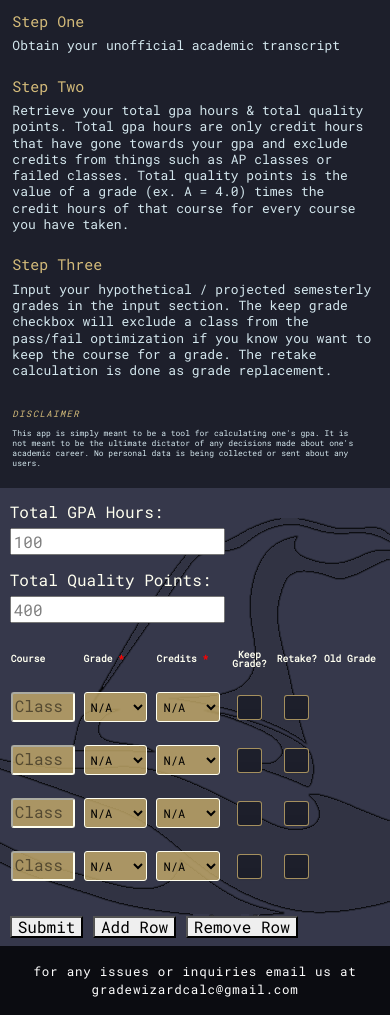
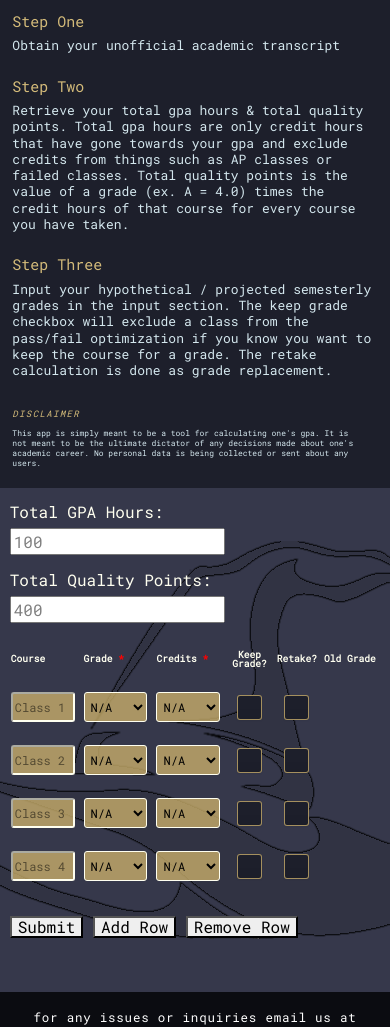
Before and after one commit to oliverwalsh7/gradecalculator, a website with bundled scripts: page index.html in a window 390 px wide. Shown: the part 75-1102 px from the top of the page. Built offline with nearby package versions, Linux system fonts and the light colour scheme.

Commit message:
changed placeholder styling

```diff
--- a/css/style.css
+++ b/css/style.css
@@ -473,6 +473,10 @@ that have a width less or equal than 500px*/
 
 @media screen and (max-width: 850px) {
 
+    #out {
+        padding: 2.5vh 0vh;
+    }
+
     /*shows elements in a column*/
     .topnav div:not(:first-child) {
         display: none;
@@ -515,13 +519,11 @@ that have a width less or equal than 500px*/
     .disclaimer-text {
         margin-bottom: 20px;
     }
-
-    ::placeholder { /* Chrome/Opera/Safari */
+/*
+    ::placeholder {
         margin: auto 0;
         font-size: 16px;
-        /* transform: scale(0.45);
-        transform-origin: 0% 100%; */
-    }
+    } */
 
 
 
```
